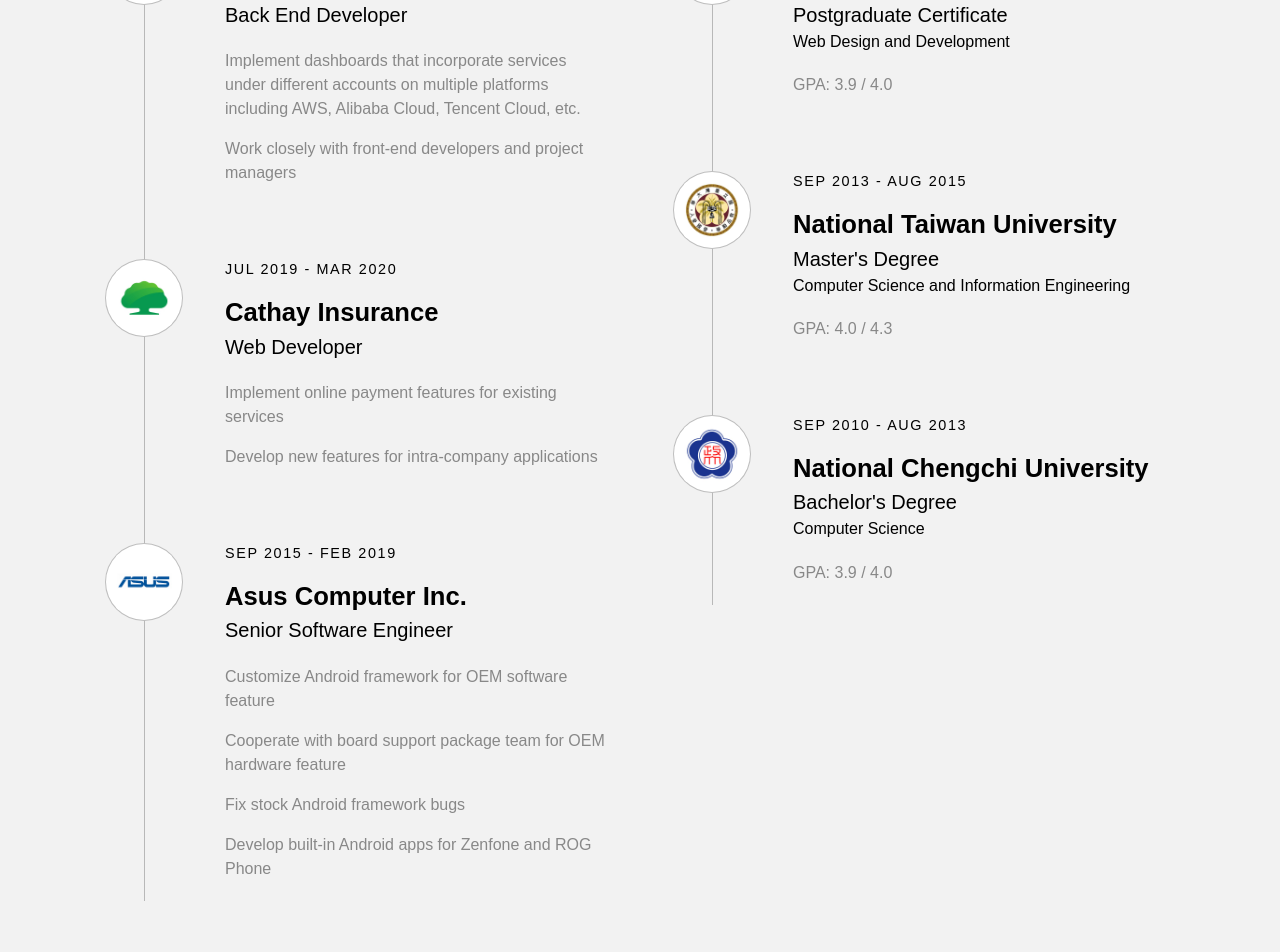
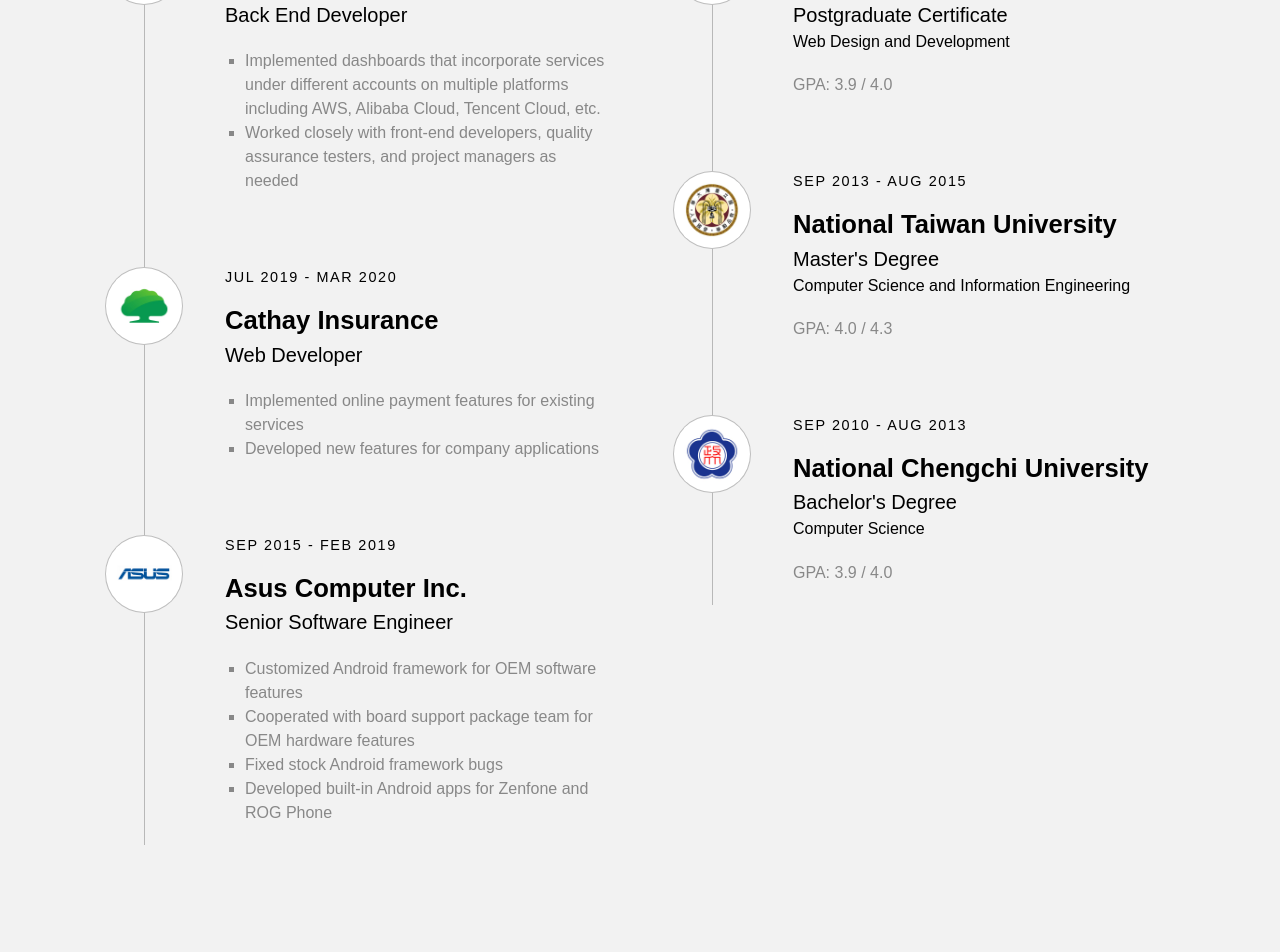
Before and after one commit to youshaneh/resume, a Next.js app: page / in a window 1280 px wide. Shown: the part 2380-3332 px from the top of the page. Built offline with nearby package versions, Linux system fonts and the light colour scheme.

Commit message:
fix: prevent accidental link clicks on touch screen devices

```diff
--- a/pages/index.js
+++ b/pages/index.js
@@ -32,7 +32,7 @@ export default function Home() {
               <div className="content">
                 <h2 className="title">About</h2>
                 <p>
-                  I&apos;m a full stack developer with over 5 years of professional experience designing and developing different kinds of systems.
+                  I&apos;m a full stack developer with over 5 years of professional experience.
                   I have a strong understanding of CSS, JavaScript, React, Node.js, Java, and MySQL.
                 </p>
                 <h2 className="title">Information</h2>
@@ -64,36 +64,42 @@ export default function Home() {
                 <div className="timeline">
                   <ExperienceItem icon="images/skyline.jpg" timeframe="AUG 2020 - FEB 2021"
                     company="Skyline Worldwide" position="Back End Developer">
-                    <p>
-                      Implement dashboards that incorporate services under different accounts on multiple platforms including AWS, Alibaba Cloud, Tencent Cloud, etc.
-                    </p>
-                    <p>
-                      Work closely with front-end developers and project managers
-                    </p>
+                    <ul>
+                      <li>
+                        Implemented dashboards that incorporate services under different accounts on multiple platforms including AWS, Alibaba Cloud, Tencent Cloud, etc.
+                      </li>
+                      <li>
+                        Worked closely with front-end developers, quality assurance testers, and project managers as needed
+                      </li>
+                    </ul>
                   </ExperienceItem>
                   <ExperienceItem ExperienceItem icon="images/cathay.jpg" timeframe="JUL 2019 - MAR 2020"
                     company="Cathay Insurance" position="Web Developer">
-                    <p>
-                      Implement online payment features for existing services
-                    </p>
-                    <p>
-                      Develop new features for intra-company applications
-                    </p>
+                    <ul>
+                      <li>
+                        Implemented online payment features for existing services
+                      </li>
+                      <li>
+                        Developed new features for company applications
+                      </li>
+                    </ul>
                   </ExperienceItem>
                   <ExperienceItem ExperienceItem icon="images/asus.jpg" timeframe="SEP 2015 - FEB 2019"
                     company="Asus Computer Inc." position="Senior Software Engineer">
-                    <p>
-                      Customize Android framework for OEM software feature
-                    </p>
-                    <p>
-                      Cooperate with board support package team for OEM hardware feature
-                    </p>
-                    <p>
-                      Fix stock Android framework bugs
-                    </p>
-                    <p>
-                      Develop built-in Android apps for Zenfone and ROG Phone
-                    </p>
+                    <ul>
+                      <li>
+                        Customized Android framework for OEM software features
+                      </li>
+                      <li>
+                        Cooperated with board support package team for OEM hardware features
+                      </li>
+                      <li>
+                        Fixed stock Android framework bugs
+                      </li>
+                      <li>
+                        Developed built-in Android apps for Zenfone and ROG Phone
+                      </li>
+                    </ul>
                   </ExperienceItem>
                 </div>
               </div>
--- a/pages/projects.js
+++ b/pages/projects.js
@@ -61,7 +61,7 @@ export default function Projects() {
                   </div>
                 </div>
                 <div className="description">
-                  <h2 className="title">Award Ticket Finder</h2>
+                  <h2 className="title">Reward Ticket Finder</h2>
                   <div className="stack">
                     <StackItem skill={skills.react} />
                     <StackItem skill={skills.redux} />
--- a/styles/globals.scss
+++ b/styles/globals.scss
@@ -254,17 +254,18 @@ body {
         }
       }
 
-      .dark-mode-wrapper{
+      .dark-mode-wrapper {
         display: flex;
         align-items: center;
         z-index: 2;
         padding-left: 4rem;
 
-        .moon{
+        .moon {
           margin-left: 0.75rem;
-          fill: var(--theme-color);;
+          fill: var(--theme-color);
+          ;
 
-          &.on{
+          &.on {
             fill: var(--theme-strong-color);
           }
         }
@@ -666,6 +667,15 @@ body {
               }
 
               .description {
+
+                ul {
+                  padding-left: 20px;
+
+                  li {
+                    list-style: square;
+                  }
+                }
+
                 p {
                   margin-bottom: 1rem;
                 }
@@ -707,11 +717,15 @@ body {
           overflow: hidden;
 
           .snapshot {
-            transition: .3s;
+            display: flex;
+
+            img {
+              transition: .3s;
+            }
           }
 
           &:hover {
-            .snapshot {
+            .snapshot img {
               transform: scale(1.15);
             }
           }
@@ -740,6 +754,7 @@ body {
               border: solid var(--theme-color) 1px;
               overflow: hidden;
               height: 40%;
+              padding: 0.5rem;
               transition: .3s;
 
               &:hover {
@@ -747,11 +762,25 @@ body {
                 border-color: var(--theme-strong-color);
                 text-decoration: none;
               }
+
             }
 
             &:hover {
               opacity: 1;
             }
+
+            @media (pointer: none),
+            (pointer: coarse) {
+              opacity: 1;
+              height: fit-content;
+              position: static;
+              background-color: unset;
+
+              a {
+                margin: 0.75rem 0 0 0;
+              }
+            }
+
           }
         }
 
```
